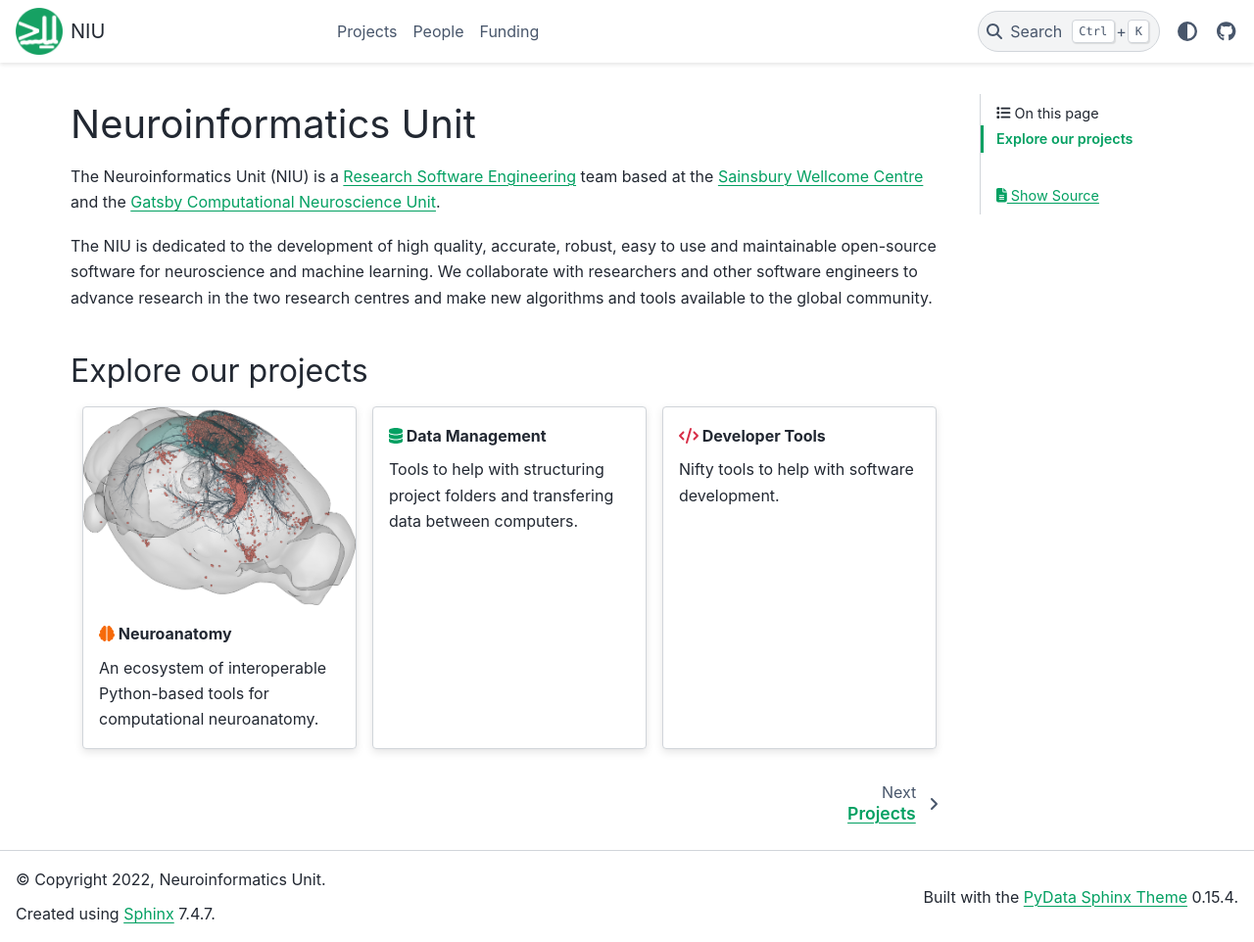
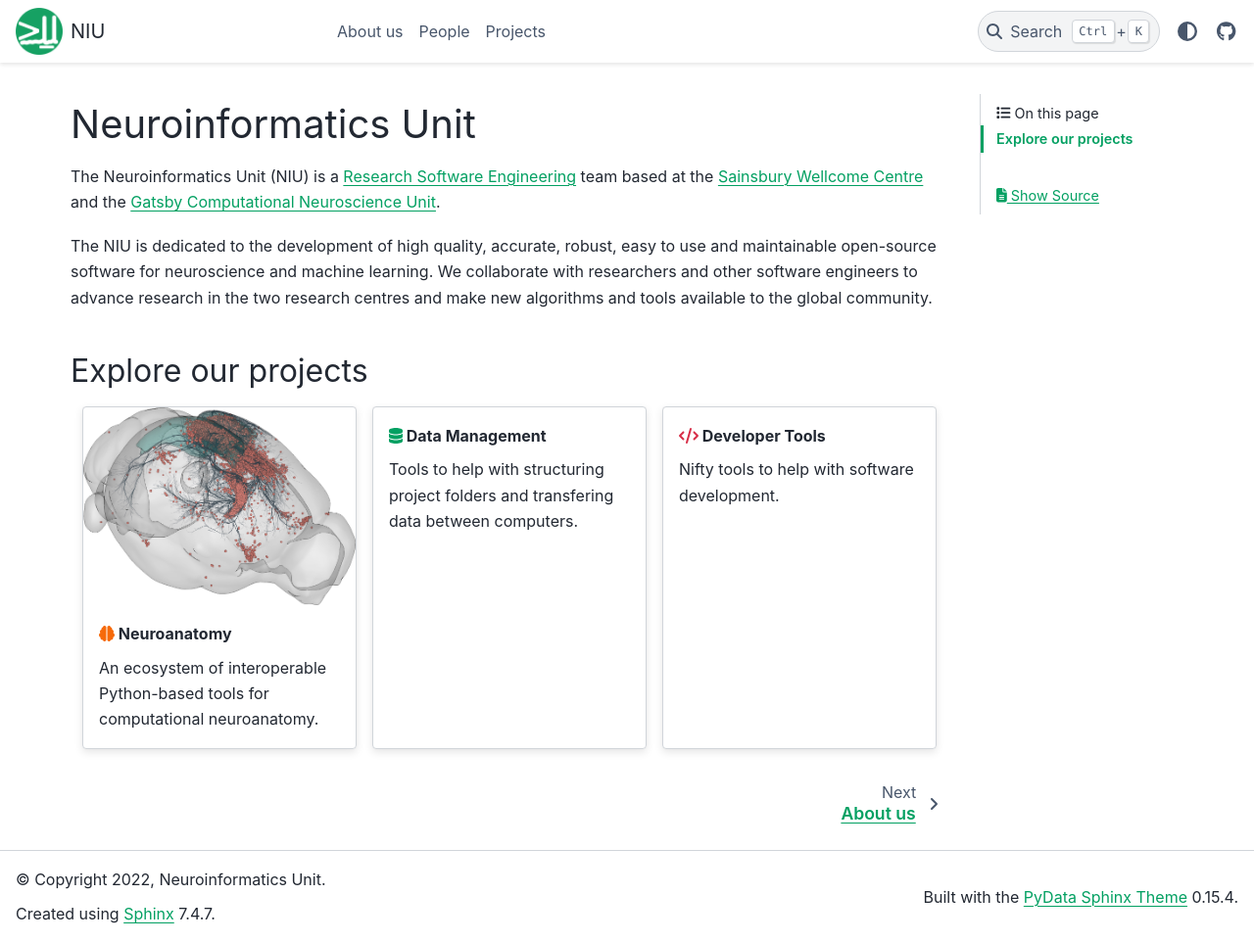
Before and after one commit to neuroinformatics-unit/neuroinformatics-unit.github.io, a Sphinx documentation site: the page built from docs/source/index.md, in a window 1280 px wide and 962 px high. Shown: the whole window at 98% size. Built offline with Sphinx 7.4.7 and the PyData theme 0.15.4, drawn with Linux system fonts in a browser that asks for light colours.

Commit message:
replace funding section with about us

````diff
--- a/docs/source/funding.md
+++ b/docs/source/about.md
@@ -1,3 +1,3 @@
-# Funding
+# About us
 
 Esse ex eiusmod laborum do ullamco aliqua et excepteur. Ad occaecat et laboris fugiat consequat excepteur magna nisi minim. Esse reprehenderit excepteur eiusmod est nulla adipisicing. Nulla et et officia nulla est veniam incididunt occaecat. Laboris Lorem exercitation ut pariatur eu consequat enim velit do laboris sit eiusmod. Qui sit Lorem sunt cupidatat eu aliqua incididunt culpa voluptate reprehenderit quis.
--- a/docs/source/index.md
+++ b/docs/source/index.md
@@ -39,7 +39,7 @@ Nifty tools to help with software development.
 :caption: Projects index
 :hidden:
 
+about
+people
 projects/index
-people
-funding
 ```
````
